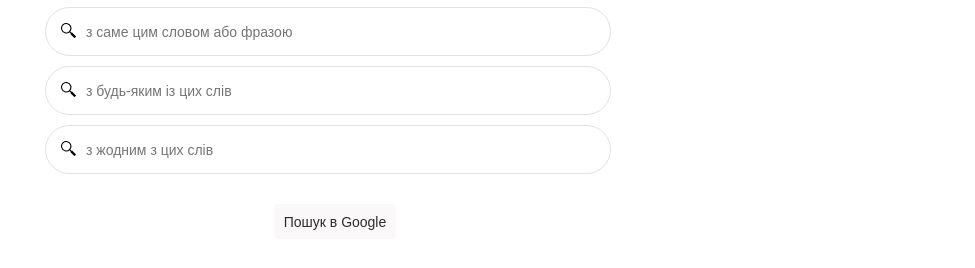
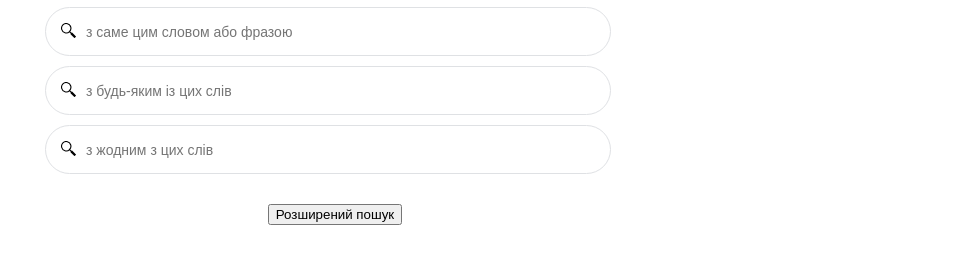
Before and after one commit to Anddestr/lesson1, a plain HTML site: page fullsearch.html in a window 1280 px wide. Shown: the part 230-498 px from the top of the page, without its empty margins (305-1280 px from the left). Drawn offline with Linux system fonts and the light colour scheme.

Commit message:
full search

```diff
--- a/fullsearch.html
+++ b/fullsearch.html
@@ -20,7 +20,7 @@
           <input type="text" name="as_eq" placeholder="з жодним з цих слів">
         </div>
 	<div class="center">
-	   <input type="submit" value="Пошук в Google" class="button">
+	   <input type="submit" value="Розширений пошук" class="button_blue">
         </div>
       </form>
     </div>
```
